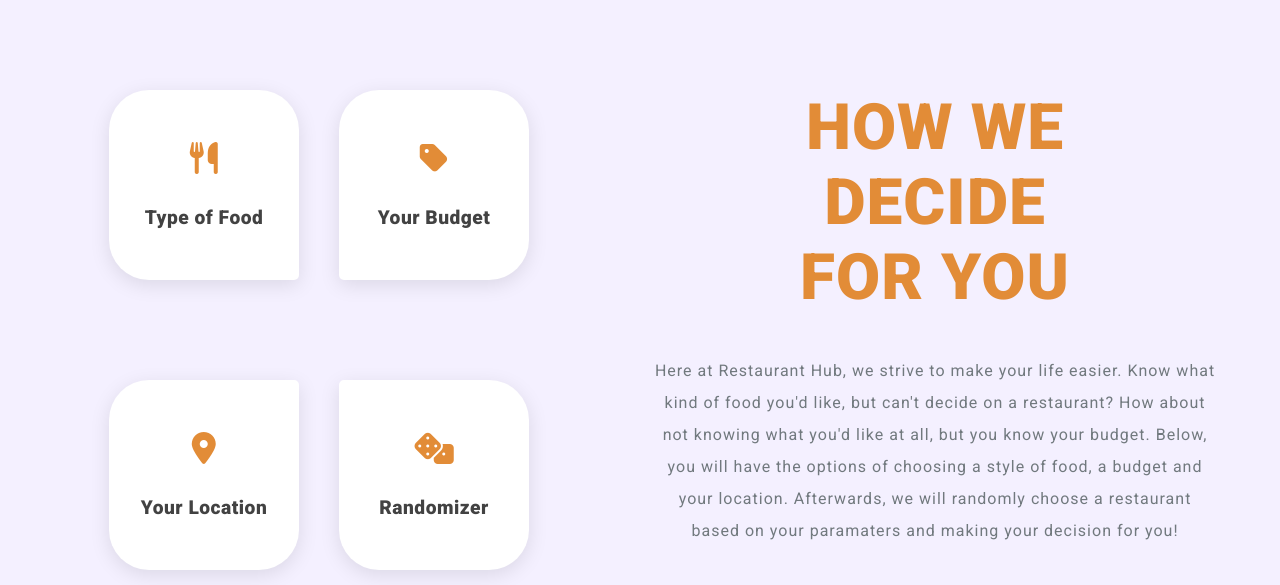
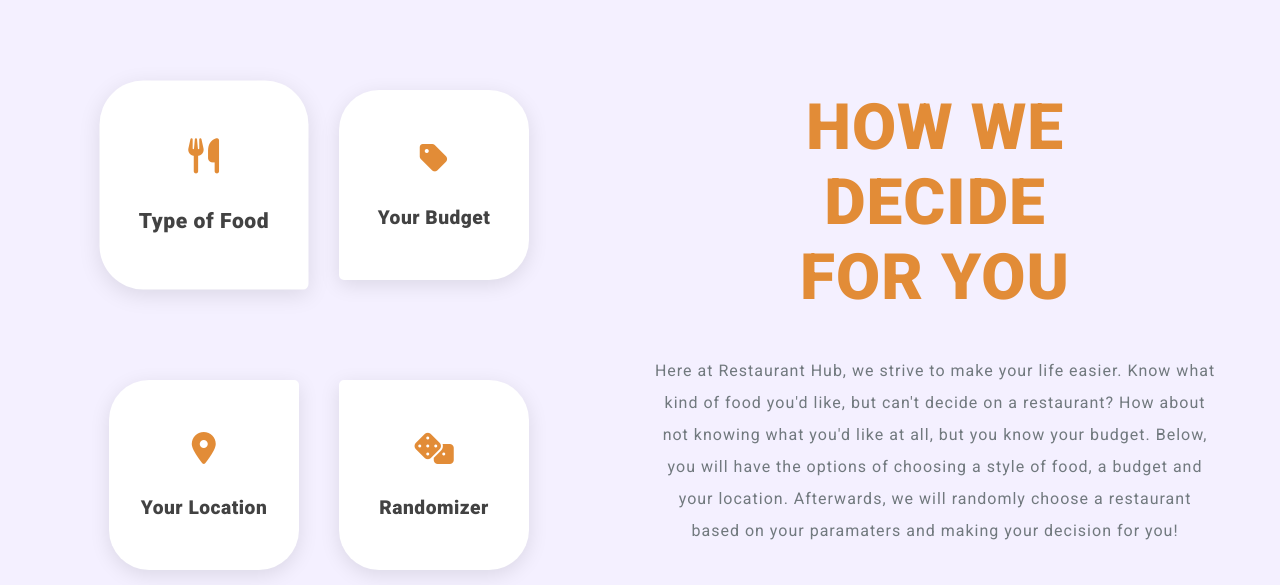
Before and after one commit to campatterson4/Restaurant-Hub-Final, a plain HTML site: page index.html in a window 1280 px wide. In both pictures the pointer is over the element "Type of Food". Shown: the part 762-1347 px from the top of the page. Drawn offline with nearby package versions, Linux system fonts and the light colour scheme.

Commit message:
making how to cards bigger on hover

```diff
--- a/styles.css
+++ b/styles.css
@@ -224,6 +224,11 @@ header.scrolled .brand {
     font-size: .8rem;
     cursor: pointer;
     box-shadow: 0 5px 20px 0.1px rgba(0, 0, 0, 0.1);
+    transition: 0.5s transform !important;
+}
+
+.how-to-card:hover {
+    transform: scale(1.1) !important;
 }
 
 .card1 {
```
